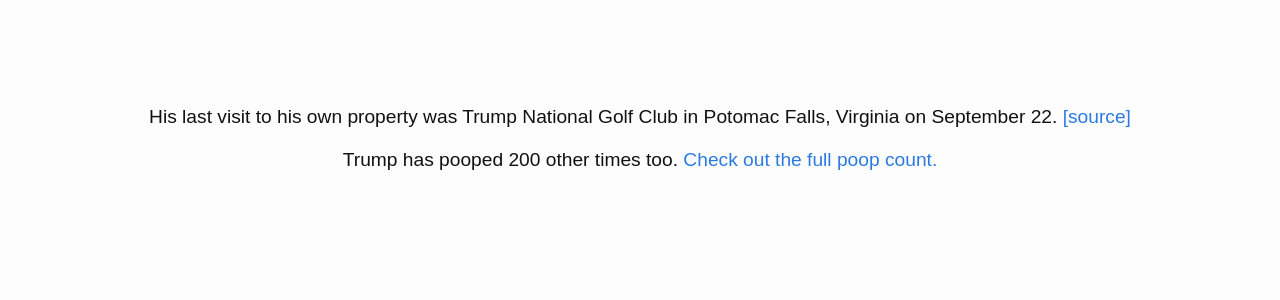
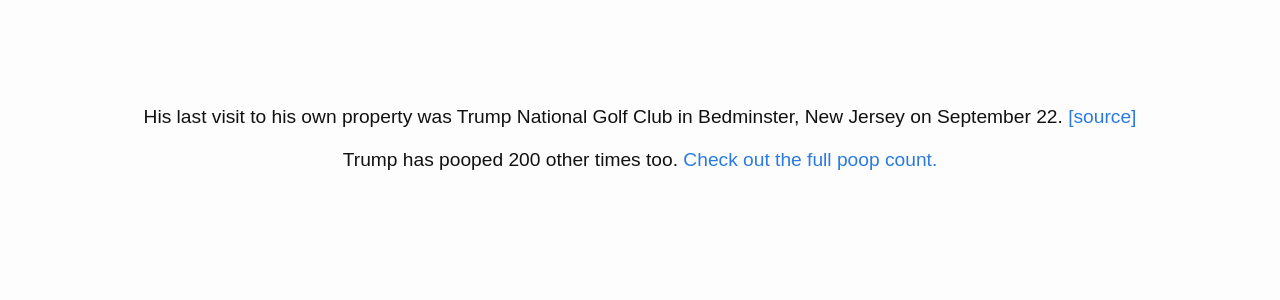
Before and after one commit to dansinker/trumppoopwatch.org, a Jekyll site: the page built from index.md, in a window 1280 px wide. Shown: the part 398-698 px from the top of the page. Built offline with Jekyll 4.4.1, drawn with Linux system fonts in a browser that asks for light colours; nearby versions of some CDN libraries.

Commit message:
wrong location

```diff
--- a/_data/trumps.yml
+++ b/_data/trumps.yml
@@ -1,6 +1,6 @@
 poops:
 - location: Trump National Golf Club
-  city: Potomac Falls, Virginia
+  city: Bedminster, New Jersey
   date: 2018-09-22
   link: https://publicpool.kinja.com/subject-travel-pool-report-18-1829240868
 - location: Trump International Hotel
```
